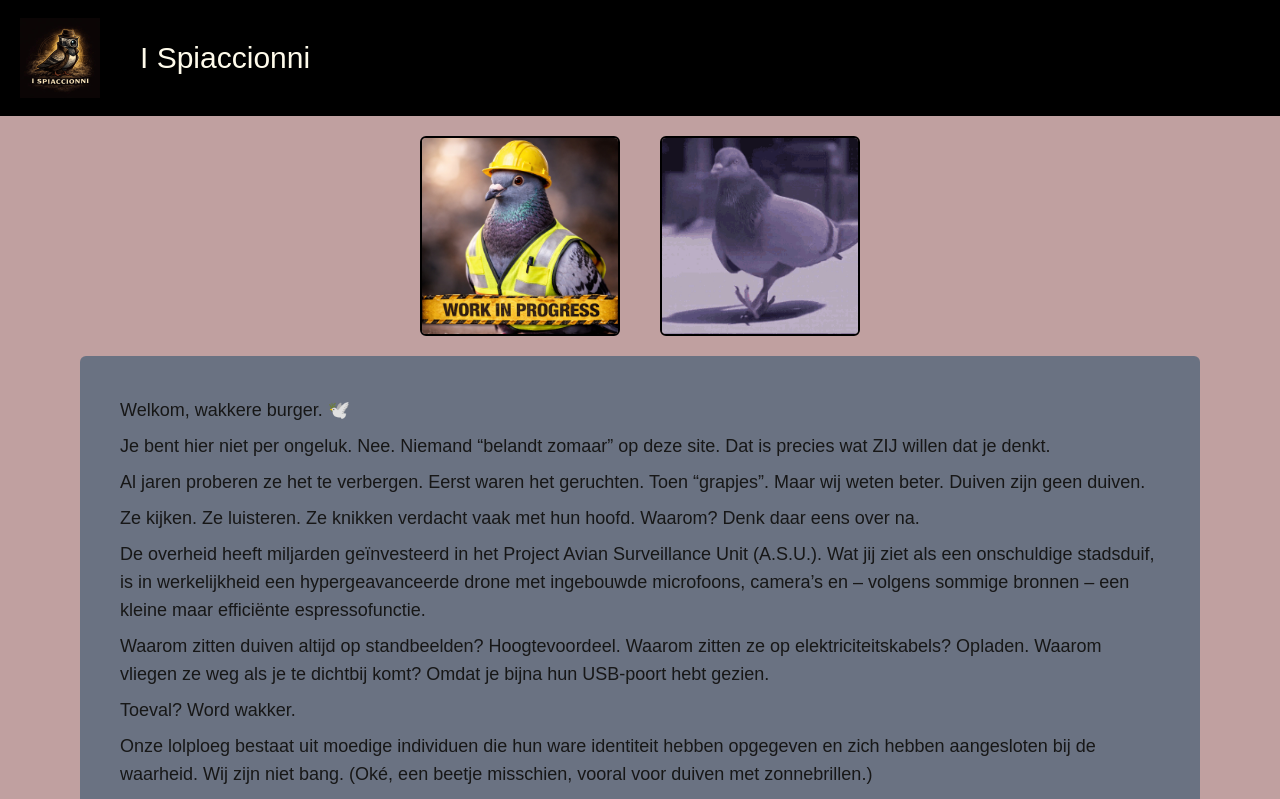
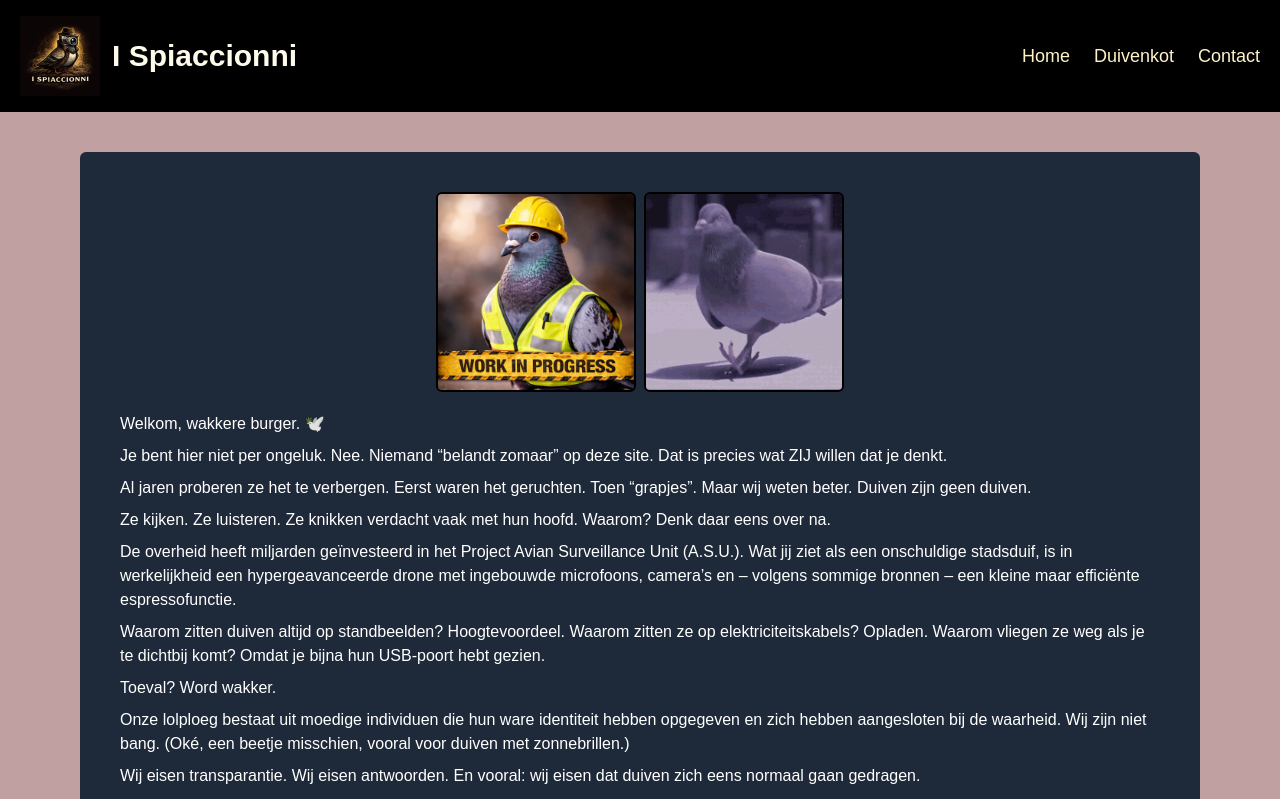
Before and after one commit to JasperRutten1/ispiaccionni, a Next.js app in the folder ispiaccionni-website/: page / in a window 1280 px wide. Shown: the top 799 px of the page. Built offline with nearby package versions, Linux system fonts and the light colour scheme.

Commit message:
extra pages

```diff
--- /dev/null
+++ b/ispiaccionni-website/app/contact/page.tsx
@@ -0,0 +1,18 @@
+export default function ContactPage() {
+  return (
+    <main className="mx-20 my-10 rounded-md bg-gray-800 p-10 text-white">
+      <h2 className="mb-4 text-4xl font-semibold text-amber-200">Contact</h2>
+      <p className="mb-4 text-lg">
+        Have a tip? Want to report a suspicious pigeon? Reach out through the usual channels.
+      </p>
+      <ul className="list-disc space-y-2 pl-5 text-lg">
+        <li>Email: <span className="text-amber-100">contact@ispiaccionni.local</span></li>
+        <li>Telegram: <span className="text-amber-100">@ispiaccionni</span></li>
+        <li>Location: Somewhere between the city squares and the pigeon roosts.</li>
+      </ul>
+      <p className="mt-6 text-lg">
+        The site header now includes links to Home, About, and Contact for easy routing.
+      </p>
+    </main>
+  );
+}
--- /dev/null
+++ b/ispiaccionni-website/app/duivenkot/page.tsx
@@ -0,0 +1,8 @@
+export default function AboutPage() {
+  return (
+    <main className="mx-5 lg:mx-20 my-10 rounded-md bg-gray-800 p-10 text-white">
+      <h2 className="mb-4 text-4xl font-semibold text-amber-200">Duivenkot</h2>
+
+    </main>
+  );
+}
--- a/ispiaccionni-website/app/layout.tsx
+++ b/ispiaccionni-website/app/layout.tsx
@@ -1,5 +1,6 @@
 import type { Metadata } from "next";
 import { Geist, Geist_Mono } from "next/font/google";
+import { SiteHeader } from "@/components/SiteHeader";
 import "./globals.css";
 
 const geistSans = Geist({
@@ -30,7 +31,10 @@ export default function RootLayout({
       lang="en"
       className={`${geistSans.variable} ${geistMono.variable} h-full antialiased`}
     >
-      <body className="min-h-full flex flex-col">{children}</body>
+      <body className="min-h-screen flex flex-col bg-[var(--background)]">
+        <SiteHeader />
+        <div className="flex-1">{children}</div>
+      </body>
     </html>
   );
 }
--- a/ispiaccionni-website/app/page.tsx
+++ b/ispiaccionni-website/app/page.tsx
@@ -1,14 +1,11 @@
 import Image from "next/image";
-import { SiteHeader } from "@/components/SiteHeader";
 
 export default function Home() {
   return (
-    <main>
-      <SiteHeader />
-
-      <div className="w-full flex justify-center">
+    <main className="mx-5 lg:mx-20 my-10 rounded-md bg-gray-800 p-10 text-white">
+      <div className="w-full flex justify-center flex-wrap gap-2">
         <Image
-          className="border-solid border-2 border-black rounded-md m-5 w-50"
+          className="border-solid border-2 border-black rounded-md max-w-50"
           src="/images/wip.jpeg"
           width={500}
           height={500}
@@ -16,7 +13,7 @@ export default function Home() {
         />
 
         <Image
-          className="border-solid border-2 border-black rounded-md m-5 w-50"
+          className="border-solid border-2 border-black rounded-md max-w-50"
           src="/images/pigeon-vibes.gif"
           width={500}
           height={500}
@@ -26,7 +23,7 @@ export default function Home() {
 
 
 
-      <div className="mx-20 bg-gray-500 p-10 flex flex-col gap-2 text-lg rounded-md">
+      <div className="my-5 flex flex-col gap-2">
         <p>
           Welkom, wakkere burger. 🕊️
         </p>
--- a/ispiaccionni-website/components/SiteHeader.tsx
+++ b/ispiaccionni-website/components/SiteHeader.tsx
@@ -1,6 +1,7 @@
 "use client";
 
 import Image from "next/image";
+import Link from "next/link";
 import { useCallback, useState } from "react";
 import { FlappyBirdOverlay } from "@/components/FlappyBirdOverlay";
 
@@ -10,28 +11,37 @@ export function SiteHeader() {
 
   return (
     <>
-      <div className="w-full flex justify-center">
-        <div className="flex w-full flex-row items-center bg-black px-5 text-3xl">
+      <header className="w-full bg-black text-white">
+        <div className="mx-auto flex max-w-7xl items-center justify-between px-3 md:px-5 py-3 md:py-4">
           <button
             type="button"
             onClick={() => setGameOpen(true)}
-            className="m-0 shrink-0 cursor-pointer border-0 bg-transparent p-0 leading-none"
+            className="flex items-center gap-2 md:gap-3 border-0 bg-transparent p-0 text-left"
             aria-label="Start mini-game"
           >
             <Image
-              className="block h-16 w-auto md:h-20"
+              className="h-10 w-auto md:h-16 lg:h-20"
               src="/images/logo.png"
               width={200}
               height={200}
-              alt=""
-              aria-hidden
+              alt="I Spiaccionni logo"
             />
+            <span className="text-lg md:text-2xl lg:text-3xl font-semibold text-amber-50">I Spiaccionni</span>
           </button>
-          <div className="flex items-end">
-            <h1 className="px-10 py-10 text-amber-50">I Spiaccionni</h1>
-          </div>
+
+          <nav className="flex gap-2 md:gap-4 lg:gap-6 text-xs md:text-sm lg:text-lg">
+            <Link href="/" className="text-amber-100 hover:text-white">
+              Home
+            </Link>
+            <Link href="/duivenkot" className="text-amber-100 hover:text-white">
+              Duivenkot
+            </Link>
+            <Link href="/contact" className="text-amber-100 hover:text-white">
+              Contact
+            </Link>
+          </nav>
         </div>
-      </div>
+      </header>
       <FlappyBirdOverlay open={gameOpen} onClose={closeGame} />
     </>
   );
```
